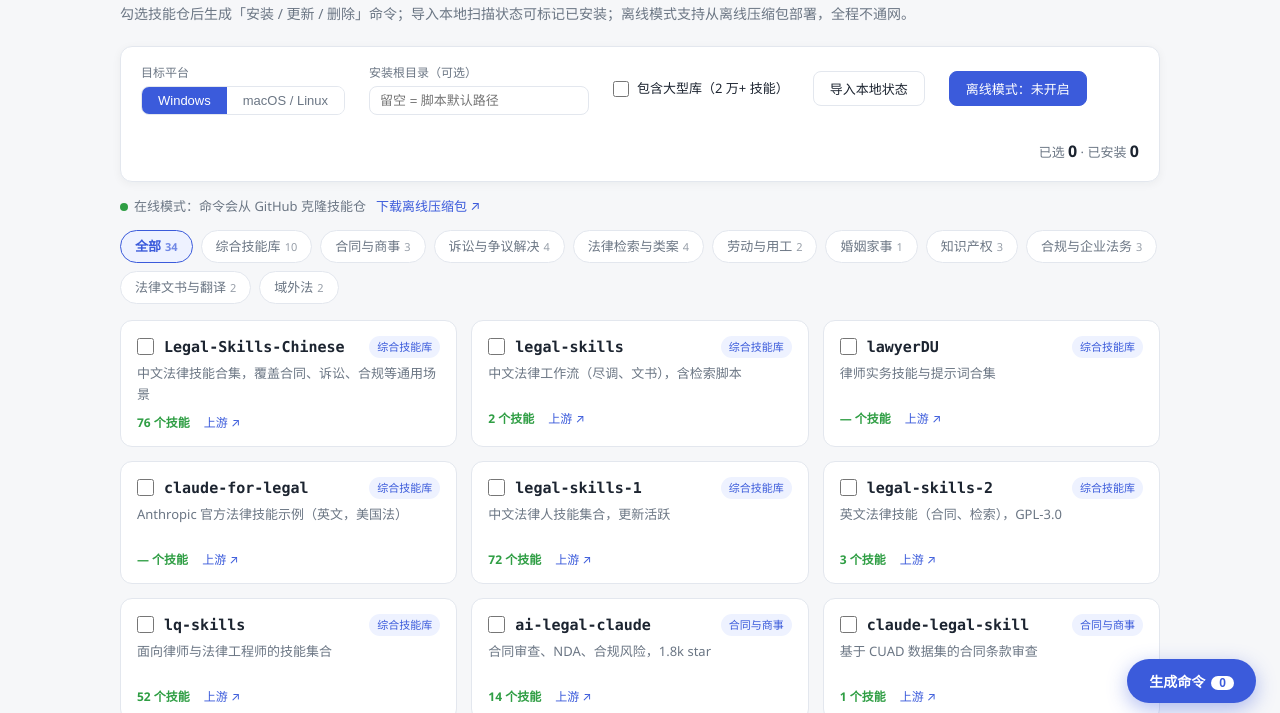
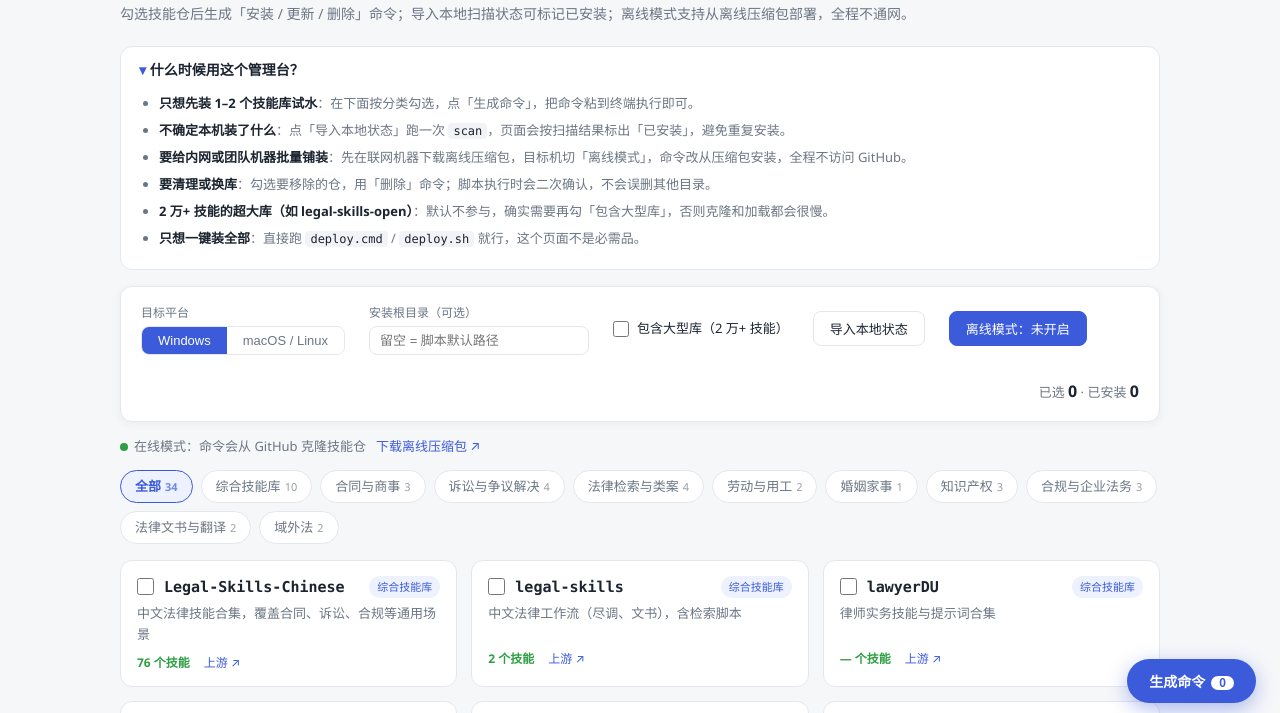
Before and after one commit to aukodeng-skill/aukodeng-wife-legal-auto-download, a plain HTML site: page index.html in a window 1280 px wide. Shown: the part 73-786 px from the top of the page. Drawn offline with Linux system fonts and the light colour scheme.

Commit message:
docs(管理台): 增加「什么时候用」使用建议折叠区

```diff
--- a/index.html
+++ b/index.html
@@ -18,6 +18,17 @@ header{display:flex;align-items:baseline;gap:14px;flex-wrap:wrap;margin-bottom:6
 h1{font-size:24px;font-weight:700}
 header .tag{font-size:13px;color:var(--sub)}
 .sub{color:var(--sub);font-size:14px;margin-bottom:20px}
+/* 使用建议折叠区 */
+.guide{background:var(--panel);border:1px solid var(--line);border-radius:12px;padding:0 18px;margin-bottom:16px;font-size:13px;color:var(--sub)}
+.guide summary{cursor:pointer;padding:12px 0;font-size:14px;color:var(--ink);font-weight:600;list-style:none}
+.guide summary::-webkit-details-marker{display:none}
+.guide summary::before{content:"\25B8\00a0";color:var(--brand)}
+.guide[open] summary::before{content:"\25BE\00a0"}
+.guide .body{padding:0 0 14px}
+.guide ul{margin:0;padding-left:20px}
+.guide li{margin-bottom:6px}
+.guide b{color:var(--ink)}
+.guide code{font-family:var(--mono);background:#f1f3f7;border-radius:4px;padding:1px 5px;font-size:12px;color:var(--ink)}
 /* 顶部控制区 */
 .controls{background:var(--panel);border:1px solid var(--line);border-radius:12px;padding:16px 20px;display:flex;gap:24px;flex-wrap:wrap;align-items:center;margin-bottom:14px;position:sticky;top:12px;z-index:10;box-shadow:0 2px 10px rgba(28,36,48,.05)}
 .ctrl{display:flex;flex-direction:column;gap:4px}
@@ -103,6 +114,20 @@ pre{background:#0a0e15;border:1px solid #2a3140;border-radius:8px;padding:12px 1
         <span class="tag">aukodeng-skill / wife-legal · 34 仓 · 10 分类</span>
     </header>
     <p class="sub">勾选技能仓后生成「安装 / 更新 / 删除」命令；导入本地扫描状态可标记已安装；离线模式支持从离线压缩包部署，全程不通网。</p>
+
+    <details class="guide" open>
+        <summary>什么时候用这个管理台？</summary>
+        <div class="body">
+            <ul>
+                <li><b>只想先装 1–2 个技能库试水</b>：在下面按分类勾选，点「生成命令」，把命令粘到终端执行即可。</li>
+                <li><b>不确定本机装了什么</b>：点「导入本地状态」跑一次 <code>scan</code>，页面会按扫描结果标出「已安装」，避免重复安装。</li>
+                <li><b>要给内网或团队机器批量铺装</b>：先在联网机器下载离线压缩包，目标机切「离线模式」，命令改从压缩包安装，全程不访问 GitHub。</li>
+                <li><b>要清理或换库</b>：勾选要移除的仓，用「删除」命令；脚本执行时会二次确认，不会误删其他目录。</li>
+                <li><b>2 万+ 技能的超大库（如 legal-skills-open）</b>：默认不参与，确实需要再勾「包含大型库」，否则克隆和加载都会很慢。</li>
+                <li><b>只想一键装全部</b>：直接跑 <code>deploy.cmd</code> / <code>deploy.sh</code> 就行，这个页面不是必需品。</li>
+            </ul>
+        </div>
+    </details>
 
     <div class="controls">
         <div class="ctrl">
```
